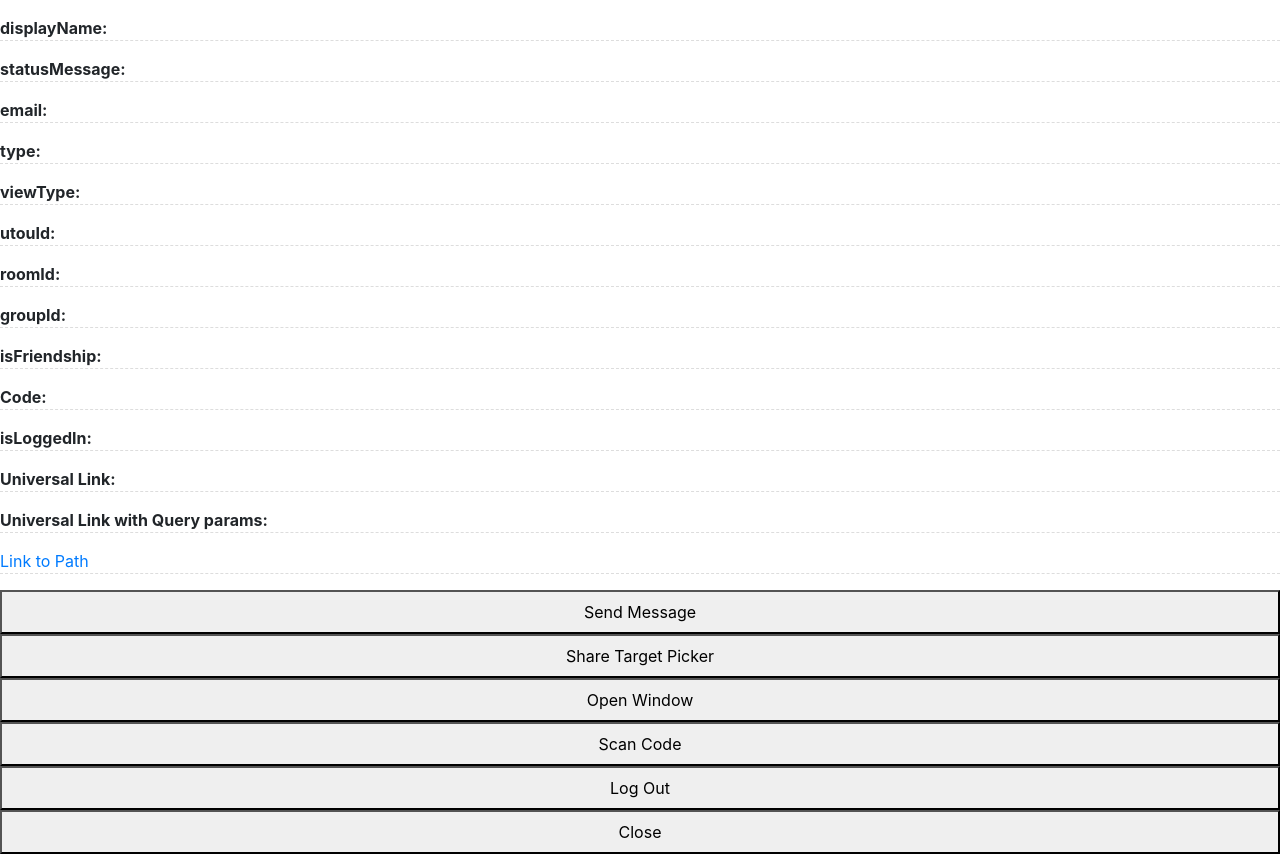
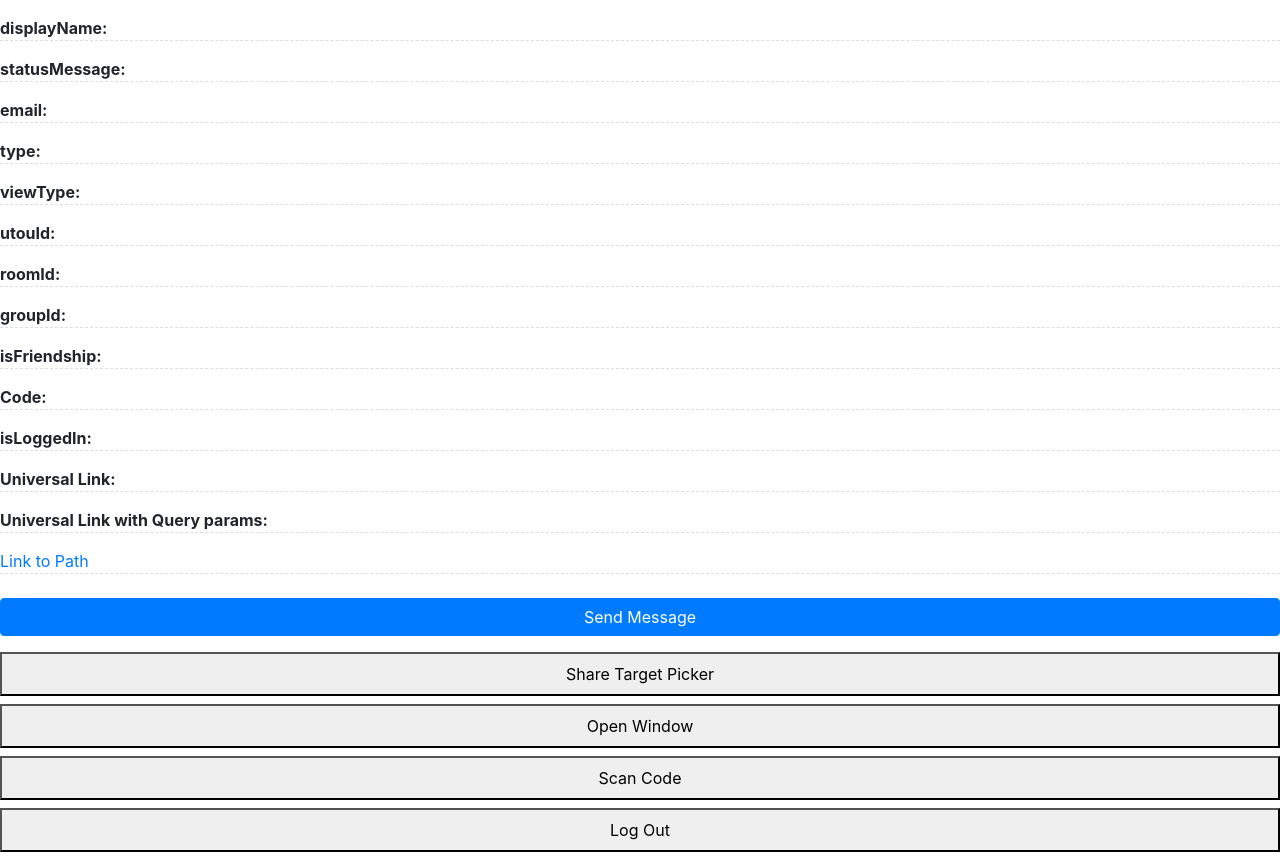
Before and after one commit to slapexs/liff, a plain HTML site: page index.html in a window 1280 px wide. Shown: the part 230-1087 px from the top of the page. Drawn offline with nearby package versions, Linux system fonts and the light colour scheme; a script that the page names is missing.

Commit message:
Add Bootstrap

```diff
--- a/index.html
+++ b/index.html
@@ -6,9 +6,9 @@
   <meta name="viewport"
     content="width=device-width,initial-scale=1,maximum-scale=1,user-scalable=0,viewport-fit=cover" />
   <title>My LIFF app</title>
+  <link rel="stylesheet" href="https://cdn.jsdelivr.net/npm/bootstrap@4.5.3/dist/css/bootstrap.min.css"
+    integrity="sha384-TX8t27EcRE3e/ihU7zmQxVncDAy5uIKz4rEkgIXeMed4M0jlfIDPvg6uqKI2xXr2" crossorigin="anonymous" />
   <link rel="stylesheet" href="css/style.css" media="all" />
-  <link rel="stylesheet" href="https://cdn.jsdelivr.net/npm/bootstrap@4.5.3/dist/css/bootstrap.min.css"
-    integrity="sha384-TX8t27EcRE3e/ihU7zmQxVncDAy5uIKz4rEkgIXeMed4M0jlfIDPvg6uqKI2xXr2" crossorigin="anonymous">
 </head>
 
 <body>
@@ -34,7 +34,9 @@
   <p id="universalLink2"><b>Universal Link with Query params:</b></p>
   <p><a href="liff/path/?param=9">Link to Path</a></p>
 
-  <button id="btnMsg" onclick="sendMsg()">Send Message</button>
+  <button id="btnMsg" class="btn btn-primary" onclick="sendMsg()">
+    Send Message
+  </button>
   <button id="btnShare" onclick="shareMsg()">Share Target Picker</button>
   <button onclick="openWindow()">Open Window</button>
   <button id="btnScanCode" onclick="scanCode()">Scan Code</button>
@@ -55,7 +57,6 @@
     crossorigin="anonymous"></script>
   <script src="https://static.line-scdn.net/liff/edge/versions/2.8.0/sdk.js"></script>
   <script src="js/main.js"></script>
-
 </body>
 
 </html>
```
